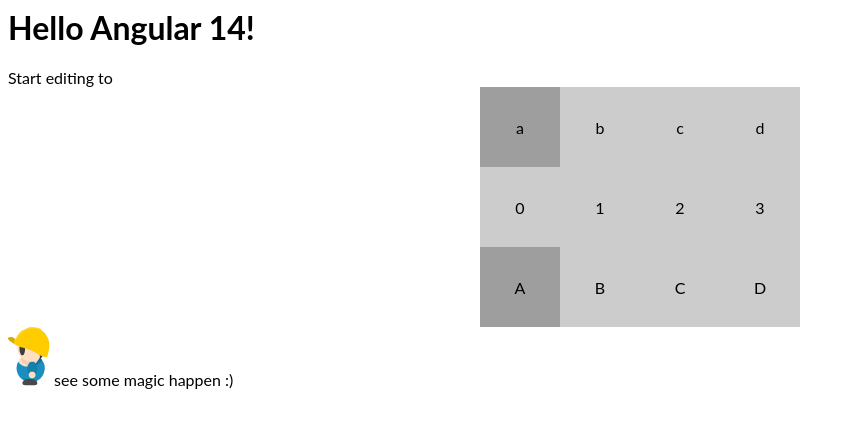
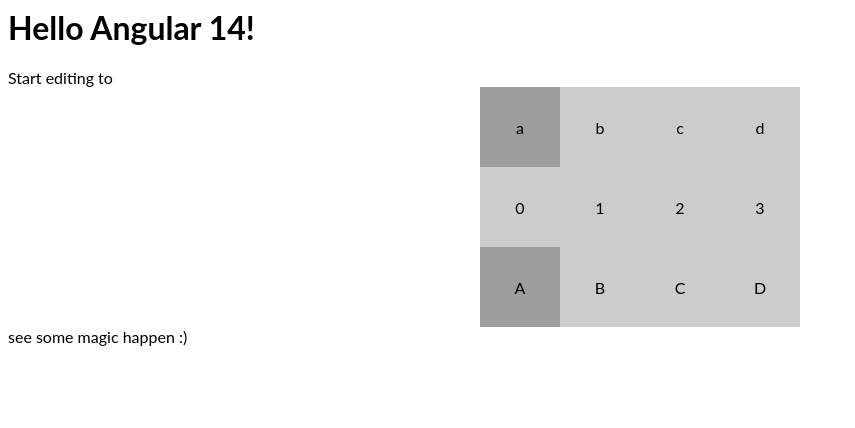
Before and after one commit to erikmartino/soko-loko, an Angular app: page / in a window 1280 px wide. Shown: the top 428 px of the page, without its empty margins (0-855 px from the left). Built offline with nearby package versions, Linux system fonts and the light colour scheme; grey boxes are pictures that could not be loaded.

Commit message:
1 file modified

```diff
--- a/src/soko-loko/soko-loko.component.html
+++ b/src/soko-loko/soko-loko.component.html
@@ -11,4 +11,3 @@
   </div>
   <br />
 </div>
-<img src="../assets/test.png" />
```
